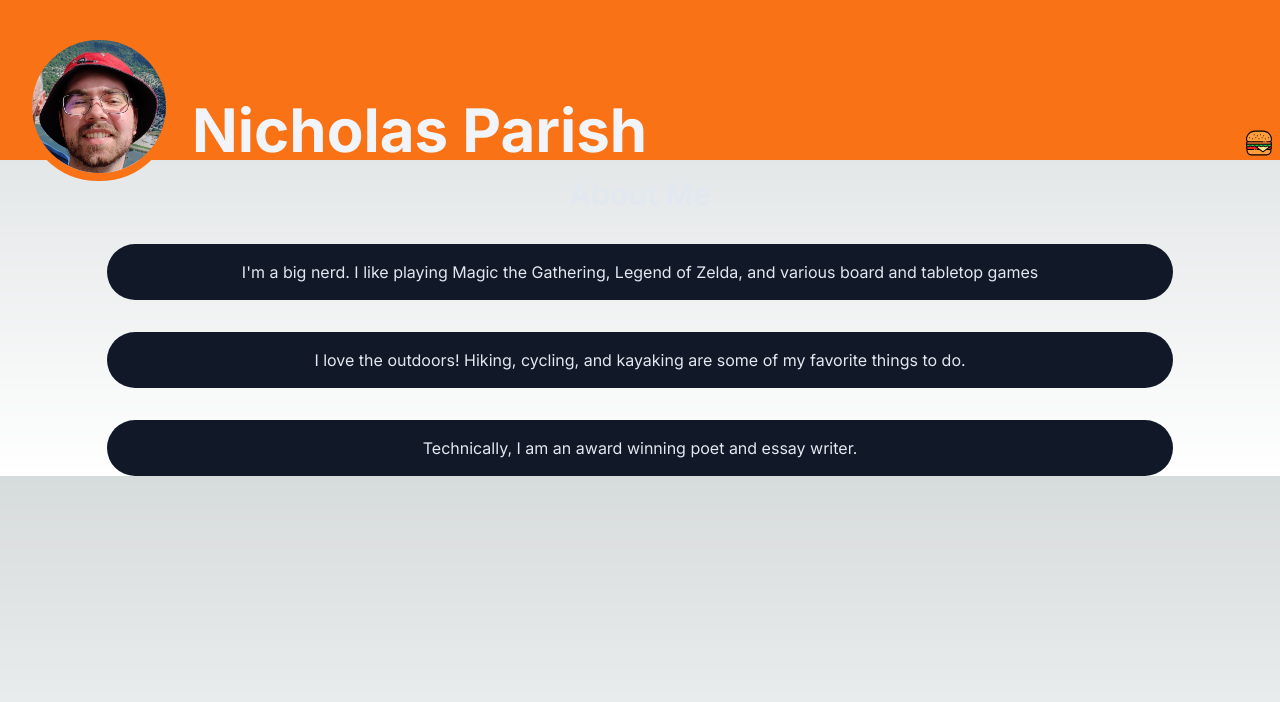
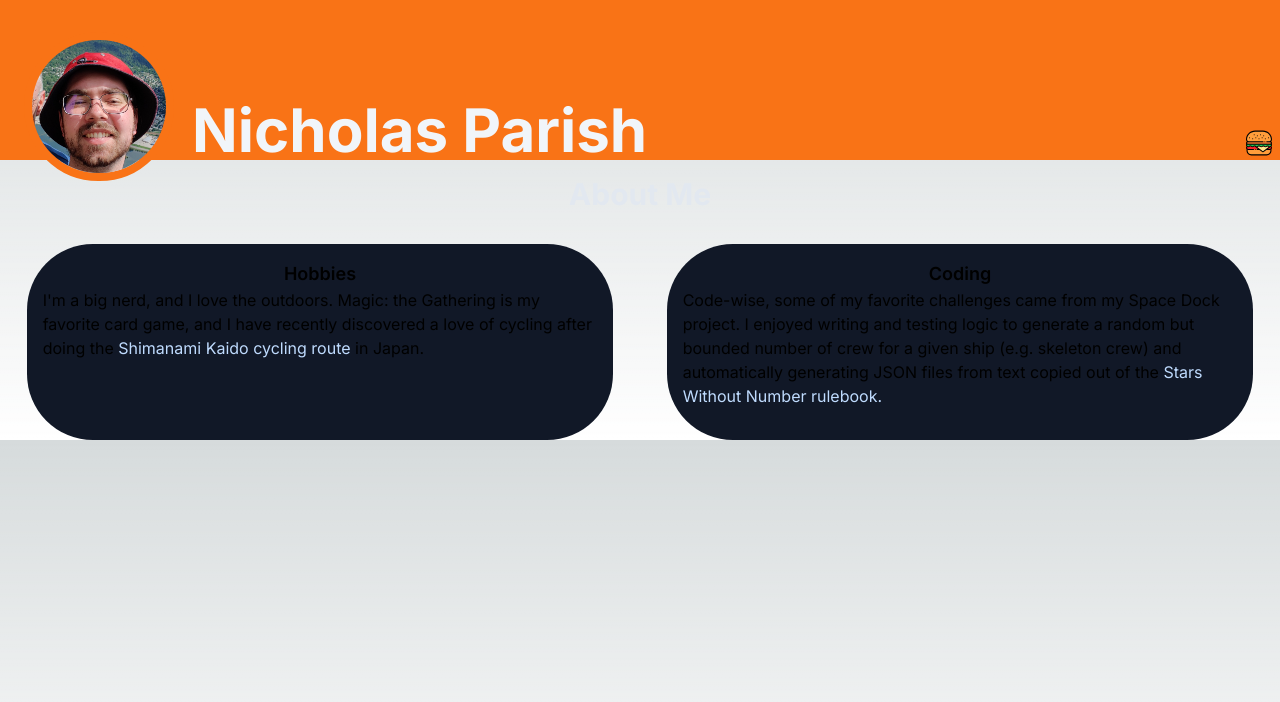
Before and after one commit to JeanJoblin/Portfolio, a Next.js app: page /about in a window 1280 px wide. Shown: the top 702 px of the page. Built offline with nearby package versions, Linux system fonts and the light colour scheme.

Commit message:
Make resume download

```diff
--- a/app/about/page.jsx
+++ b/app/about/page.jsx
@@ -1,23 +1,56 @@
 function Articles() {
-  const posts = [
-    `I'm a big nerd. I like playing Magic the Gathering, Legend of Zelda, and various board and tabletop games`,
-    `I love the outdoors! Hiking, cycling, and kayaking are some of my favorite things to do.`,
-    `Technically, I am an award winning poet and essay writer.`
-  ]
-  return (
-    <>
-      {posts.map(post => {
-        return (
-          <div className='w-11/12 sm:w-5/6 mx-auto bg-gray-900 mt-8 p-4 rounded-[66px] text-center'>
-            <p className='text-center text-slate-200'>
-              {post}
-            </p>
-          </div>
-        )
+//   const posts = [
+//     `I'm a big nerd, and I love the outdoors. Magic: the Gathering is my favorite card game, and I have recently discovered a love of cycling after doing the Shimanami Kaido cycling route in Japan.`,
+//     `Code-wise, some of my favorite challenges came from my Space Dock project. I enjoyed writing and testing logic to generate a random but bounded number of crew for a given ship (e.g. skeleton crew) and automatically generating JSON files from text copied out of the Stars Without Number rulebook.`
+//   ]
+//   return (
+//     <>
+//       {posts.map(post => {
+//         return (
+//           <div className='w-11/12 sm:w-5/6 mx-auto bg-gray-900 mt-8 p-4 rounded-[66px] text-center'>
+//             <p className='text-center text-slate-200'>
+//               {post}
+//             </p>
+//           </div>
+//         )
+//       })}
+
+//     </>
+//   )
+// }
+
+const hobbies = {
+  title: 'Hobbies',
+  brief: () => {
+    return (
+      <>I'm a big nerd, and I love the outdoors. Magic: the Gathering is my favorite card game, and I have recently discovered a love of cycling after doing the <a href="https://www.japan-guide.com/e/e3478.html" target="_blank" className='text-blue-200'>Shimanami Kaido cycling route</a> in Japan.</>
+    )
+  },
+}
+
+const coding = {
+  title: 'Coding',
+  brief: () => {
+    return (
+      <>Code-wise, some of my favorite challenges came from my Space Dock project. I enjoyed writing and testing logic to generate a random but bounded number of crew for a given ship (e.g. skeleton crew) and automatically generating JSON files from text copied out of the <a href="https://www.drivethrurpg.com/product/230009/Stars-Without-Number-Revised-Edition-Free-Version" target="_blank" className='text-blue-200'>Stars Without Number rulebook.</a></>
+    )
+  }
+}
+
+const abouts = [ hobbies, coding ];
+
+return (
+  <div className="grid sm:grid-cols-2 justify-items-center">
+    {abouts.map(about => {
+      return (
+        <div className="bg-gray-900 mt-8 p-4 rounded-[66px] w-11/12 pb-8">
+          <h3 className='font-semibold text-lg text-center'>{about.title}</h3>
+          {about.brief()}
+        </div>
+      )
       })}
-
-    </>
-  )
+  </div>
+)
 }
 
 export default function About() {
--- a/app/navbar.jsx
+++ b/app/navbar.jsx
@@ -33,6 +33,14 @@ export default function Navbar({open}) {
       ${open && `translate-x-[-200px]`}
     `}>
       {displayNavItems()}
+
+      <a
+        href='../../public/NicholasWParishResumeMay2023'
+        download='Nicholas W Parish Resume'
+        target="_blank"
+        className="pl-2 h-20 block pt-1 hover:cursor-pointer hover:bg-slate-200 hover:text-slate-900 transition-all"
+        >Download my Resume</a>
+      <hr/>
     </div>
   )
 }
```
Also changed, not shown: 1 other file (tests, documents, lock files or other folders).
